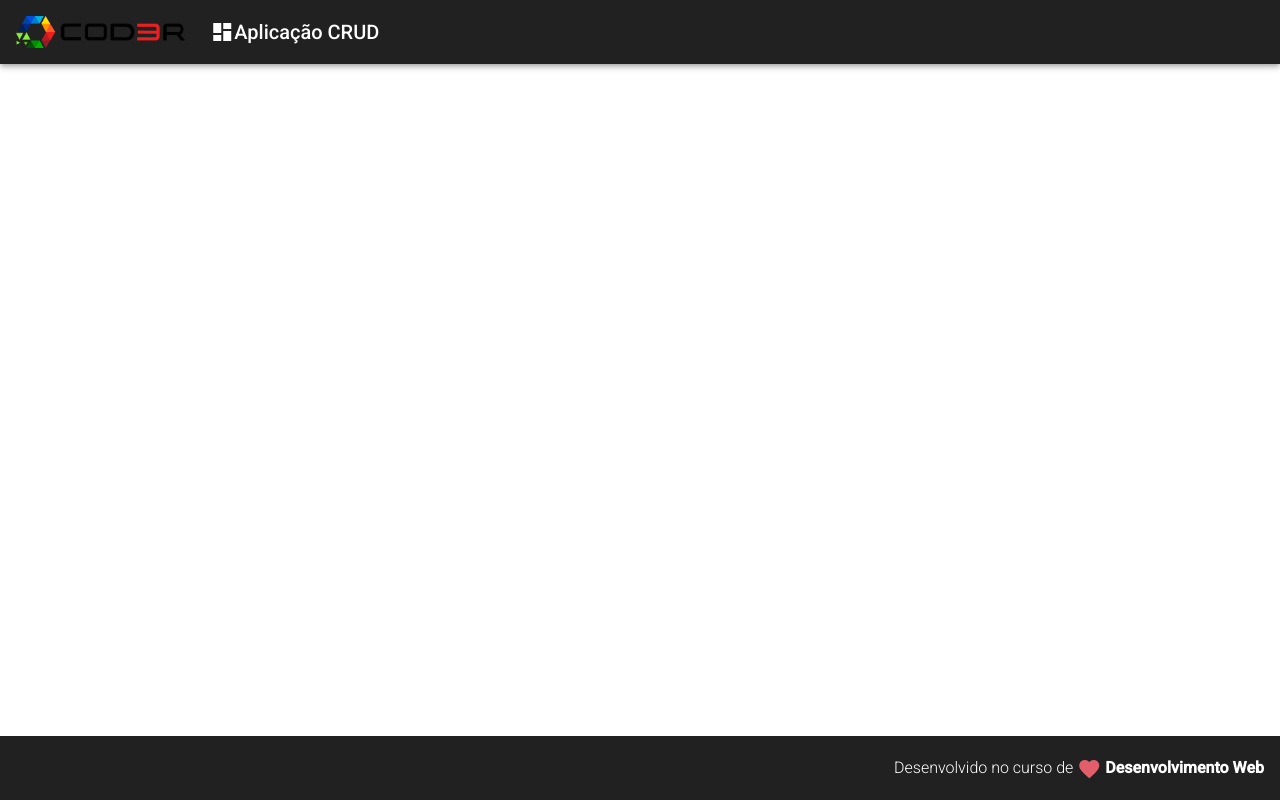
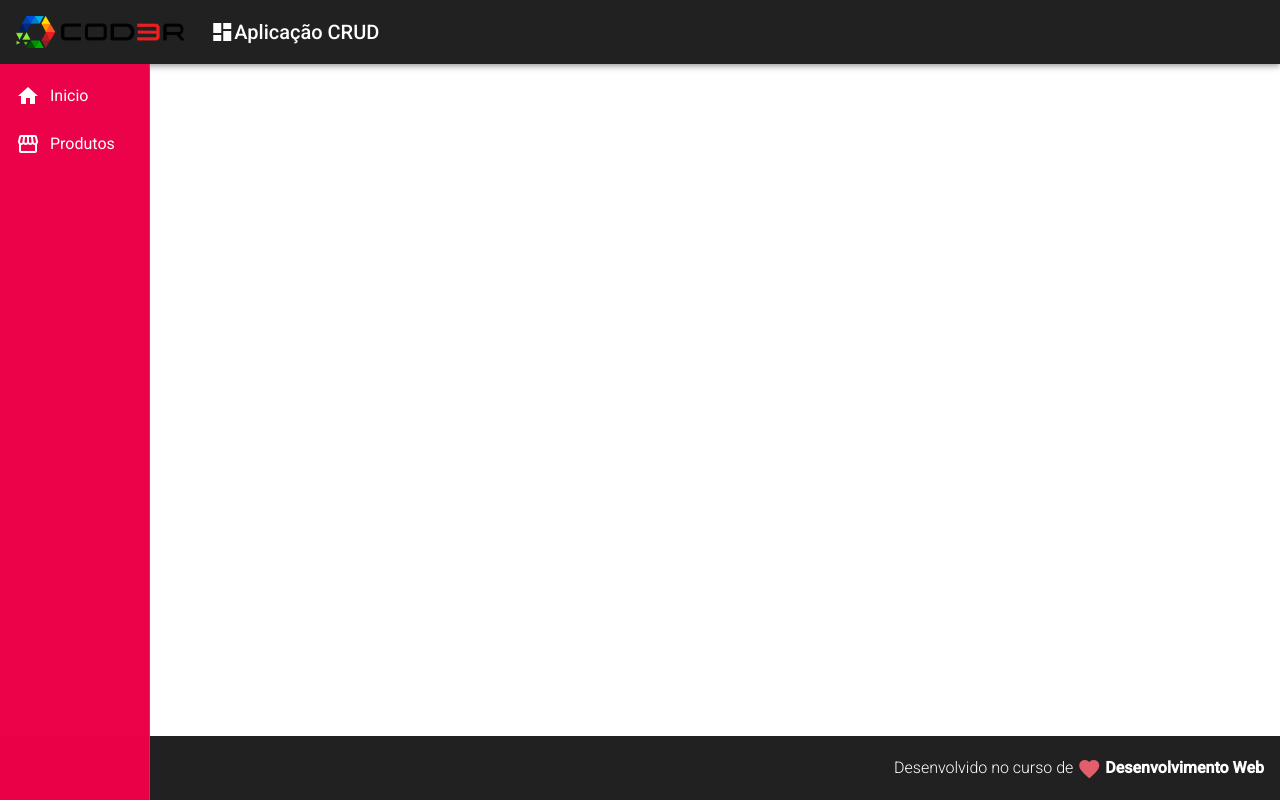
Before and after one commit to Wesleyantunesdc/Praticando_SistemaCadastroProdutos, an Angular app in the folder cadastroProdutos/: page / in a window 1280 px wide. Built offline with nearby package versions, Linux system fonts and the light colour scheme.

Commit message:
Mais componentes e atualização da interface

```diff
--- a/cadastroProdutos/src/app/app.component.html
+++ b/cadastroProdutos/src/app/app.component.html
@@ -1,2 +1,3 @@
 <app-header></app-header>
+<app-nav></app-nav>
 <app-footer></app-footer>
--- /dev/null
+++ b/cadastroProdutos/src/app/components/template/nav/nav.component.css
@@ -0,0 +1,11 @@
+.sidenav{
+    background-color: #ec0047fd;
+    width: 150px;
+}
+.sidenav a{
+    color: white;
+}
+
+.sidenav i {
+    padding-right: 10px;
+}
--- /dev/null
+++ b/cadastroProdutos/src/app/components/template/nav/nav.component.html
@@ -0,0 +1,19 @@
+<mat-sidenav-container class="container">
+    <mat-sidenav class="sidenav" mode="side" opened
+        fixedInViewport="true" fixedTopGap="64">
+        <mat-nav-list class="nav-list">
+            <a mat-list-item>
+                <i class="material-icons">
+                    home
+                </i>
+                Inicio
+            </a>
+            <a mat-list-item>
+                <i class="material-icons">
+                    storefront
+                </i>
+                Produtos
+            </a>
+        </mat-nav-list>
+    </mat-sidenav>
+</mat-sidenav-container>
--- /dev/null
+++ b/cadastroProdutos/src/app/components/template/nav/nav.component.ts
@@ -0,0 +1,15 @@
+import { Component, OnInit } from '@angular/core';
+
+@Component({
+  selector: 'app-nav',
+  templateUrl: './nav.component.html',
+  styleUrls: ['./nav.component.css']
+})
+export class NavComponent implements OnInit {
+
+  constructor() { }
+
+  ngOnInit(): void {
+  }
+
+}
```
Also changed, not shown: cadastroProdutos/src/app/app.module.ts (+9 -4 lines), 1 other file (tests, documents, lock files or other folders).
